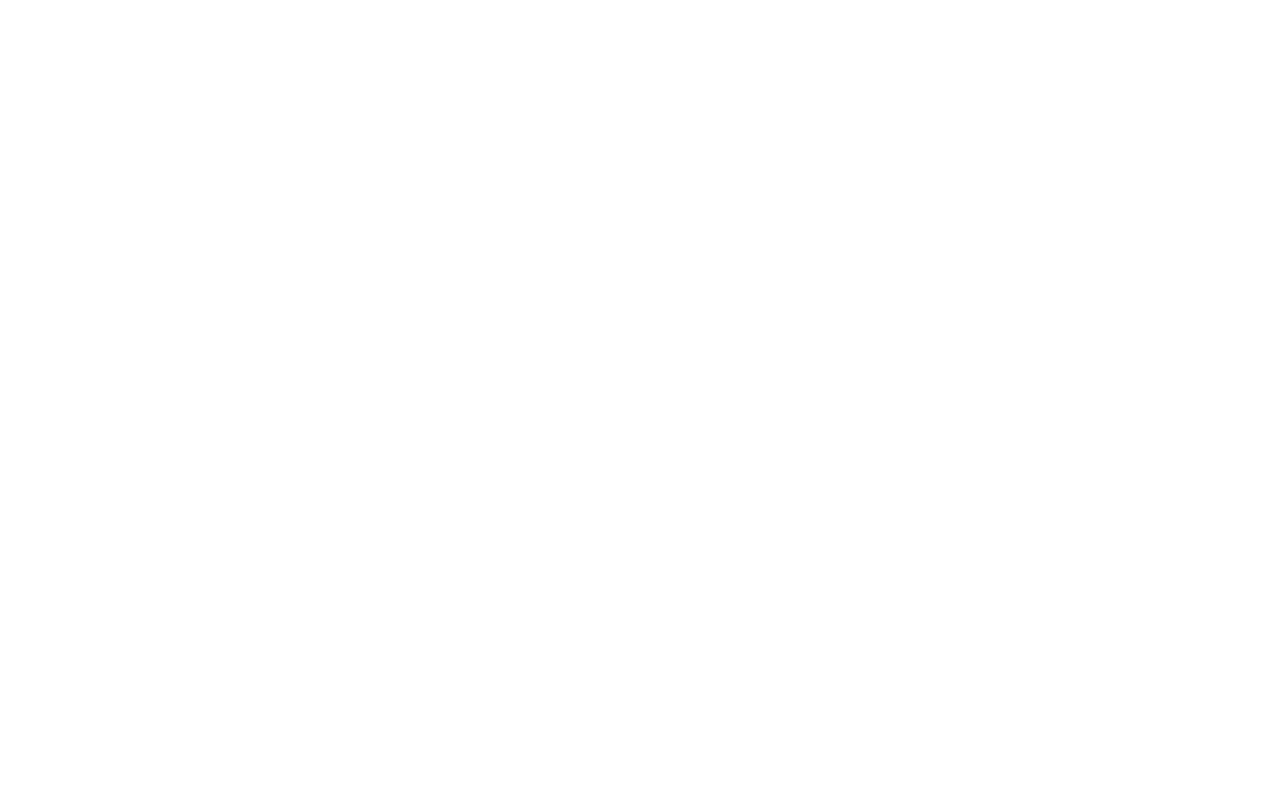
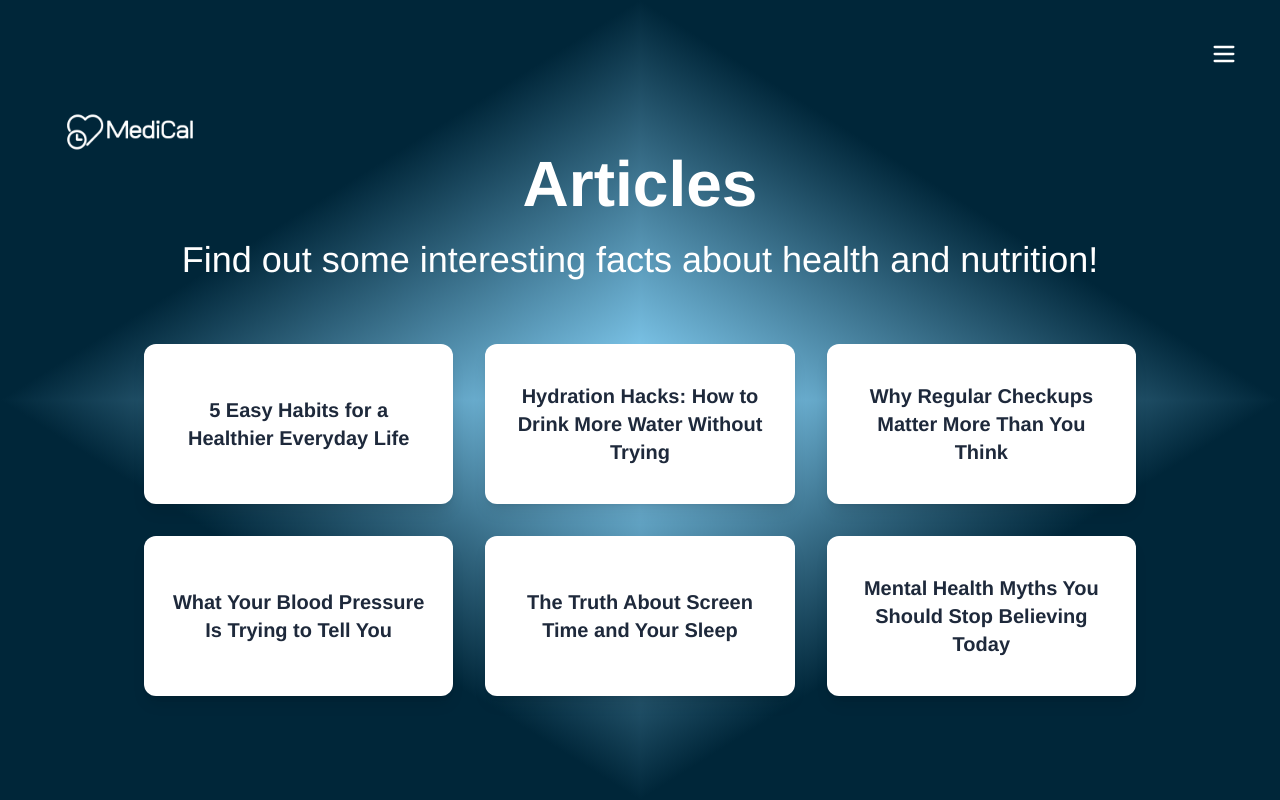
Before and after one commit to kingajasitczak/mediCal, a React (Create React App) app: page /articles in a window 1280 px wide. Before the commit this address had no page. Built offline with nearby package versions, Linux system fonts and the light colour scheme.

Commit message:
articles wybor

```diff
--- a/src/App.js
+++ b/src/App.js
@@ -8,6 +8,7 @@ import ExtendedSurvey from "./ExtendedSurvey"; // ⬅️ Add this
 import CalenderView from "./CalenderView";
 import Profile from "./profile";
 import AboutUs from "./AboutUs";
+import Articles from "./Articles";
 
 function App() {
   return (
@@ -21,6 +22,7 @@ function App() {
         <Route path="/calendar" element={<CalenderView />} />
         <Route path="/profile" element={<Profile />} />
         <Route path="/about-us" element={<AboutUs/>} />
+        <Route path="/articles" element={<Articles/>} />
 
       </Routes>
     </Router>
--- /dev/null
+++ b/src/Articles.jsx
@@ -0,0 +1,94 @@
+import { MenuIcon } from "lucide-react"; // Używam MenuIcon zgodnie z Twoim importem
+import React from "react"; // Możesz potrzebować useState dla funkcjonalności menu
+
+// Dane artykułów
+const articlesData = [
+  {
+    id: 1,
+    title: "5 Easy Habits for a Healthier Everyday Life",
+  },
+  {
+    id: 2,
+    title: "Hydration Hacks: How to Drink More Water Without Trying",
+  },
+  {
+    id: 3,
+    title: "Why Regular Checkups Matter More Than You Think",
+  },
+  {
+    id: 4,
+    title: "What Your Blood Pressure Is Trying to Tell You",
+  },
+  {
+    id: 5,
+    title: "The Truth About Screen Time and Your Sleep",
+  },
+  {
+    id: 6,
+    title: "Mental Health Myths You Should Stop Believing Today",
+  },
+];
+
+// Zmieniam nazwę komponentu dla lepszej semantyki
+export default function Articles() {
+  // const [showMenu, setShowMenu] = useState(false); // Odkomentuj dla funkcjonalności SideMenu
+
+  const handleArticleClick = (articleId) => {
+    console.log("Clicked article with ID:", articleId);
+    // Tutaj w przyszłości dodasz logikę nawigacji lub otwierania artykułu
+  };
+
+  return (
+    // Usunięto zewnętrzny div z bg-white, ponieważ wewnętrzny div zajmuje cały ekran
+    <div className="w-full min-h-screen relative [background:linear-gradient(to_bottom_right,rgba(140,217,255,1)_0%,rgba(0,38,57,1)_50%)_bottom_right_/_50%_50%_no-repeat,linear-gradient(to_bottom_left,rgba(140,217,255,1)_0%,rgba(0,38,57,1)_50%)_bottom_left_/_50%_50%_no-repeat,linear-gradient(to_top_left,rgba(140,217,255,1)_0%,rgba(0,38,57,1)_50%)_top_left_/_50%_50%_no-repeat,linear-gradient(to_top_right,rgba(140,217,255,1)_0%,rgba(0,38,57,1)_50%)_top_right_/_50%_50%_no-repeat]">
+
+      {/* Logo */}
+      <div className="absolute top-6 left-6 sm:top-8 sm:left-8 z-20">
+        <img
+          src="/MediCal.png" // Zakładam, że to jest właściwa ścieżka do logo
+          alt="MediCal Logo"
+          className="w-[180px] sm:w-[200px] h-auto object-cover"
+        />
+      </div>
+
+      {/* Przycisk Menu */}
+      <div className="absolute top-6 right-6 sm:top-8 sm:right-8 z-20">
+        <button
+          type="button"
+          // onClick={() => setShowMenu(true)} // Dla funkcjonalności SideMenu
+          className="p-2 rounded-md text-white hover:bg-white/10 focus-visible:outline-none focus-visible:ring-2 focus-visible:ring-white/50"
+          aria-label="Open menu"
+        >
+          <MenuIcon className="w-7 h-7 sm:w-8 sm:w-8 text-white" />
+        </button>
+      </div>
+
+      {/* Główna treść strony - w normalnym przepływie dokumentu */}
+      <div className="flex flex-col items-center pt-32 sm:pt-36 px-4 w-full">
+        <h1 className="font-extrabold text-white text-5xl sm:text-[64px] text-center tracking-[0] leading-tight font-['Roboto-ExtraBold',Helvetica]">
+          Articles
+        </h1>
+        <h2 className="mt-4 font-light text-white text-2xl sm:text-4xl text-center tracking-[0] leading-normal whitespace-nowrap font-['Roboto-Light',Helvetica] mb-12 sm:mb-16">
+          Find out some interesting facts about health and nutrition!
+        </h2>
+
+        {/* Siatka artykułów */}
+        <div className="w-full max-w-5xl mx-auto grid grid-cols-1 sm:grid-cols-2 lg:grid-cols-3 gap-6 md:gap-8 px-4">
+          {articlesData.map((article) => (
+            <button
+              key={article.id}
+              type="button"
+              onClick={() => handleArticleClick(article.id)}
+              className="bg-white rounded-xl shadow-lg p-6 text-center min-h-[160px] h-full flex flex-col items-center justify-center group hover:shadow-2xl focus:outline-none focus:ring-2 focus:ring-blue-500 focus:ring-offset-2 focus:ring-offset-transparent transition-all duration-300 ease-in-out"
+            >
+              <h3 className="font-['Roboto-Medium',Helvetica] font-semibold text-slate-800 text-lg md:text-xl group-hover:text-blue-600 transition-colors">
+                {article.title}
+              </h3>
+            </button>
+          ))}
+        </div>
+      </div>
+      <div className="pb-16"></div> {/* Dodatkowy padding na dole */}
+    </div>
+  );
+}
--- a/src/SideMenu.jsx
+++ b/src/SideMenu.jsx
@@ -27,7 +27,12 @@ export const SideMenu = ({ onClose }) => {
       >
 
       <div className="mb-4 text-lg font-medium">About Us</div></Link>
-      <div className="text-lg font-medium">Articles</div>
+      <Link
+        to="/articles" // Ścieżka zdefiniowana w App.jsx
+        onClick={onClose} // Opcjonalnie: zamknij menu po kliknięciu
+        className="mb-6 flex items-center gap-2 cursor-pointer hover:opacity-80"
+      >
+      <div className="text-lg font-medium">Articles</div></Link>
     </div>
   );
 };
```
